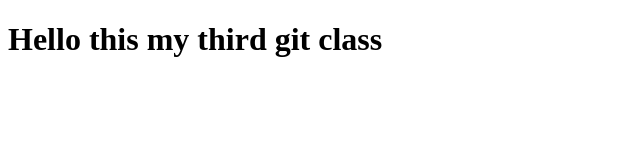
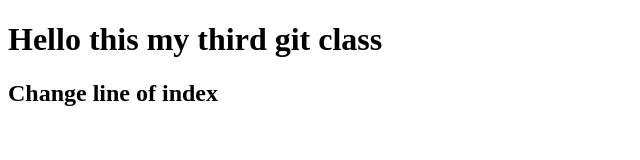
Before and after one commit to NITIN200208/Demogit, a plain HTML site: page index.html in a window 1280 px wide. Shown: the whole page, without its empty margins (0-640 px from the left). Drawn offline with Linux system fonts and the light colour scheme.

Commit message:
change line no 10

```diff
--- a/index.html
+++ b/index.html
@@ -7,5 +7,6 @@
 </head>
 <body>
     <h1>Hello this my third git class</h1>
+    <h2>Change line of index</h2>
 </body>
 </html>
```
